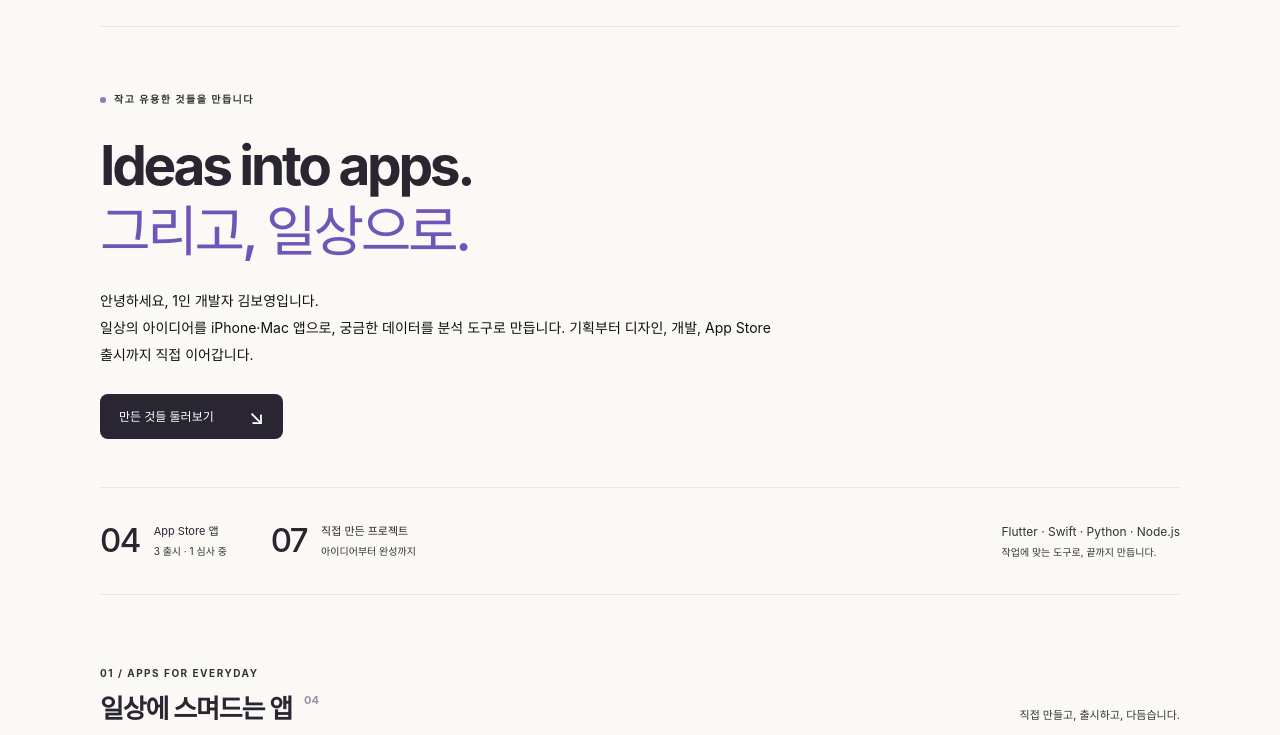
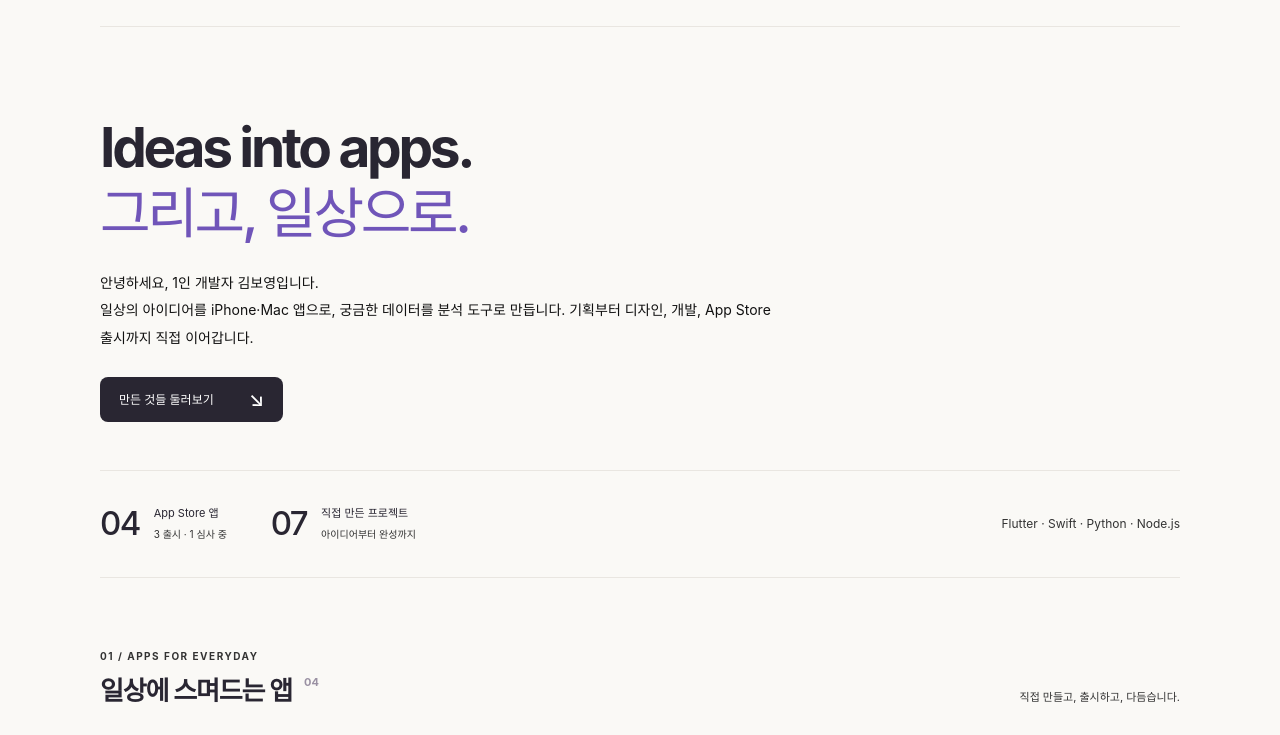
Before and after one commit to nekh802/nekh802.github.io, a plain HTML site: page portfolio/index.html in a window 1280 px wide. Shown: the part 65-800 px from the top of the page. Drawn offline with Linux system fonts and the light colour scheme.

Commit message:
Remove requested portfolio taglines

```diff
--- a/portfolio/index.html
+++ b/portfolio/index.html
@@ -22,12 +22,12 @@
 <div class="wrap">
 <nav class="nav" aria-label="주 메뉴"><a class="brand" href="#"><span class="brand-mark">b.</span> Boyoung Kim<span class="brand-caption"> / Independent developer</span></a><div><a href="#apps">Apps</a><a href="#finance">Tools</a><a href="https://github.com/nekh802" target="_blank" rel="noopener">GitHub ↗</a></div></nav>
   <header class="intro">
-    <div class="hero-copy"><div class="eyebrow"><span></span> 작고 유용한 것들을 만듭니다</div>
+    <div class="hero-copy">
     <h1>Ideas into apps.<br><em>그리고, 일상으로.</em></h1>
     <p>안녕하세요, 1인 개발자 김보영입니다.<br>일상의 아이디어를 iPhone·Mac 앱으로, 궁금한 데이터를 분석 도구로 만듭니다. 기획부터 디자인, 개발, App Store 출시까지 직접 이어갑니다.</p>
     <a class="primary" href="#apps">만든 것들 둘러보기 <span>↘</span></a></div>
   </header>
-  <div class="facts"><span><b>04</b><span>App Store 앱<small>3 출시 · 1 심사 중</small></span></span><span><b>07</b><span>직접 만든 프로젝트<small>아이디어부터 완성까지</small></span></span><span class="stack">Flutter · Swift · Python · Node.js<small>작업에 맞는 도구로, 끝까지 만듭니다.</small></span></div>
+  <div class="facts"><span><b>04</b><span>App Store 앱<small>3 출시 · 1 심사 중</small></span></span><span><b>07</b><span>직접 만든 프로젝트<small>아이디어부터 완성까지</small></span></span><span class="stack">Flutter · Swift · Python · Node.js</span></div>
 
 
   <main><section class="shelf apps-grid" aria-labelledby="apps">
@@ -228,7 +228,7 @@
   </section>
 
   </main><footer>
-    <div class="footer-name">다음 아이디어도, 직접.<small>김보영 · Boyoung Kim</small></div>
+    <div class="footer-name"><small>김보영 · Boyoung Kim</small></div>
     <a href="https://github.com/nekh802" target="_blank" rel="noopener">github.com/nekh802</a>
   </footer>
 </div>
```
